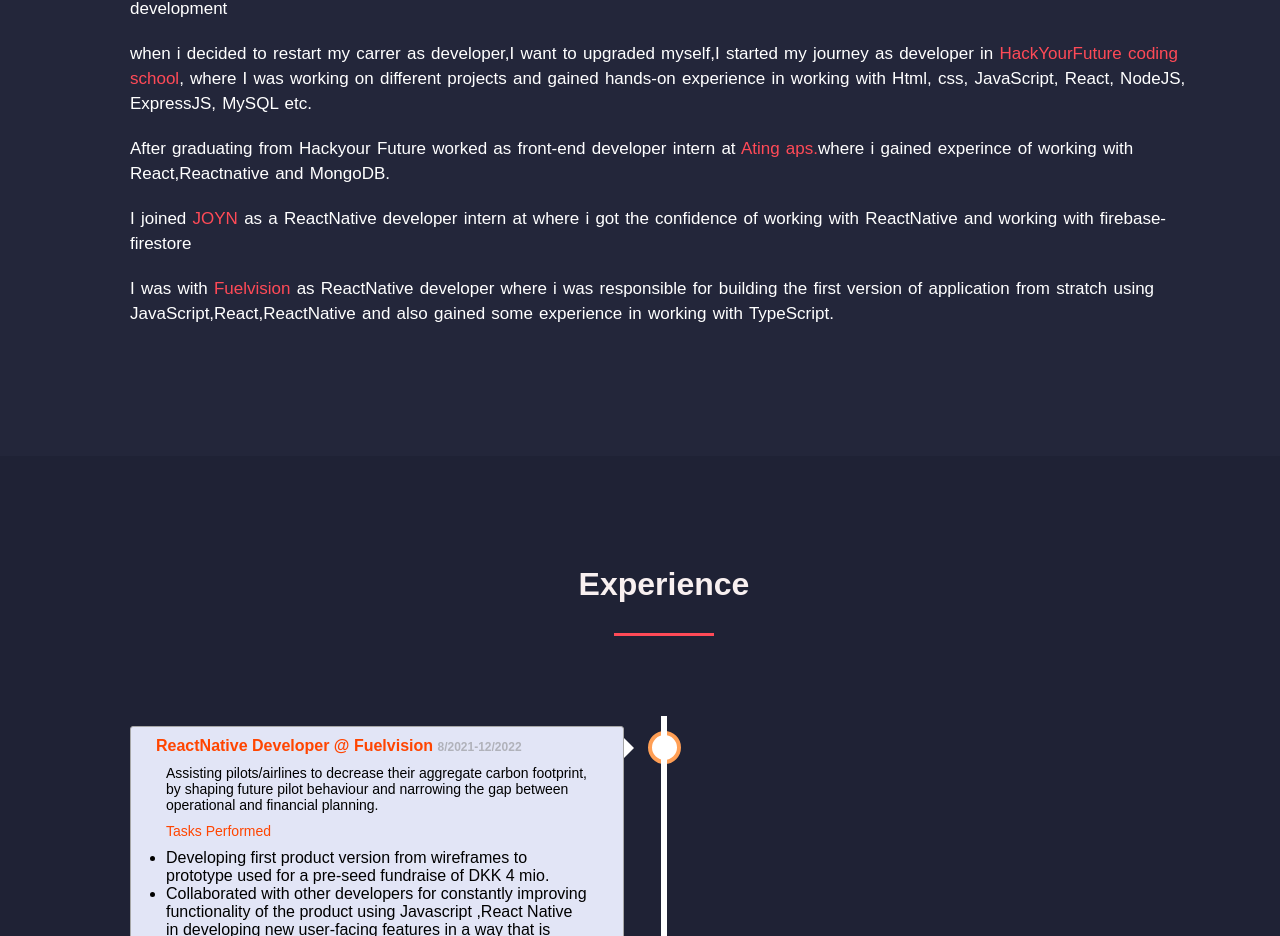
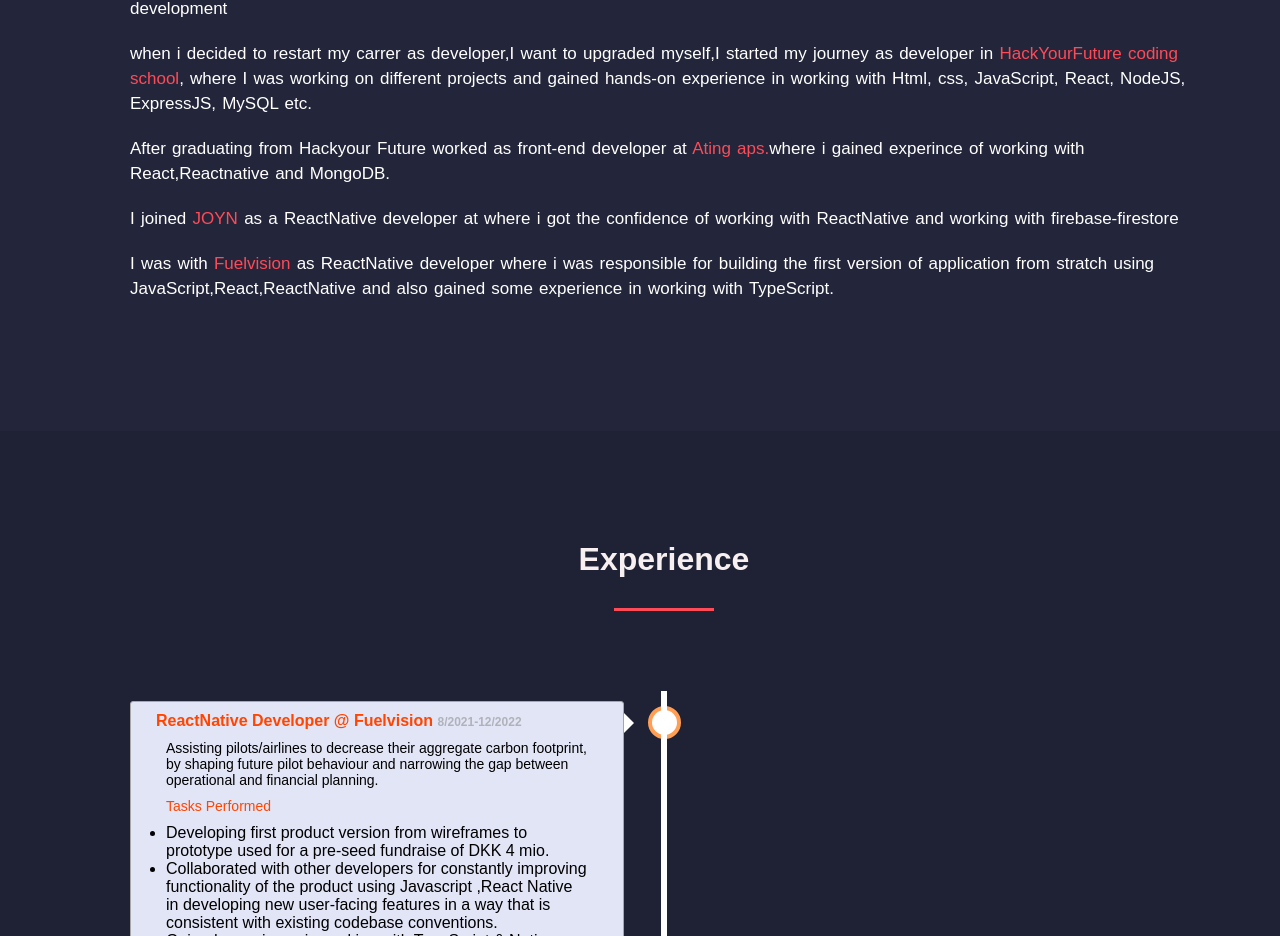
Before and after one commit to mamathamereddy/Portfolio, a React (Create React App) app: page / in a window 1280 px wide. Shown: the part 1074-2010 px from the top of the page. Built offline with nearby package versions, Linux system fonts and the light colour scheme.

Commit message:
refactoring

```diff
--- a/src/components/About.js
+++ b/src/components/About.js
@@ -53,7 +53,7 @@
                 </div>
                 <div className="about__info-p2">
                   After graduating from Hackyour Future worked as front-end
-                  developer intern at
+                  developer at
                   <a
                     target="_blank"
                     href="https://www.ating.app//"
@@ -75,9 +75,8 @@
                     {" "}
                     JOYN{" "}
                   </a>
-                  as a ReactNative developer intern at where i got the
-                  confidence of working with ReactNative and working with
-                  firebase-firestore
+                  as a ReactNative developer at where i got the confidence of
+                  working with ReactNative and working with firebase-firestore
                 </div>
 
                 <div className="about__info-p2">
```
